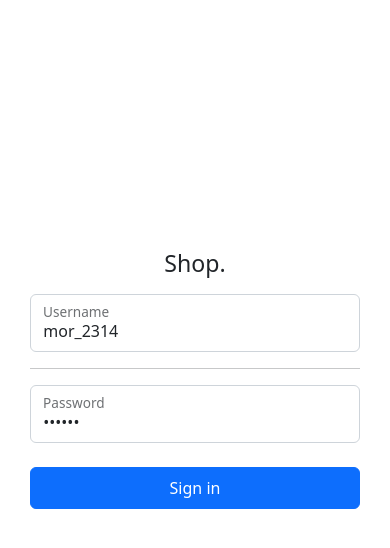
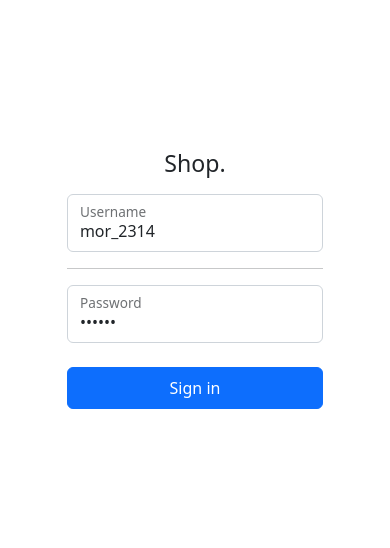
Before and after one commit to SandroAsanidze/Final-project-Ang, an Angular app: page / in a window 390 px wide. Shown: the top 548 px of the page. Built offline with nearby package versions, Linux system fonts and the light colour scheme.

Commit message:
update products-page responsive

```diff
--- a/src/app/auth/sign-in/sign-in.component.scss
+++ b/src/app/auth/sign-in/sign-in.component.scss
@@ -3,7 +3,7 @@
     align-items: center;
 }
 .sign-in {
-    margin: 250px auto;
+    margin: 150px auto;
     width: 25%;
     text-align: center;
 }
@@ -14,6 +14,6 @@
 }
 @media (max-width:560px){
     .sign-in {
-        width: 90%;
+        width: 70%;
     }
 }
--- a/src/app/header/header.component.scss
+++ b/src/app/header/header.component.scss
@@ -3,7 +3,9 @@
     font-size: 25px;
     color: #fff;
 }
-
+.nav-link {
+    margin-left: 25px;
+}
 a {
     color: #fff;
 }
--- a/src/app/products/products.component.html
+++ b/src/app/products/products.component.html
@@ -60,6 +60,6 @@
         <a [routerLink]= "['/products', product.id]" class="link">See more</a>
     </div>
 </div>
-<div style="width: 100%; margin-top: 100px">
+<div style="width: 100%; height: 0; margin-top: 50px;">
   <app-footer></app-footer>
 </div>
--- a/src/app/products/products.component.scss
+++ b/src/app/products/products.component.scss
@@ -51,3 +51,9 @@ h2 {
         margin-top: 20px;
     }
 }
+
+@media (max-width: 652px) {
+    .products {
+        justify-content: center;
+    }
+}
```
Also changed, not shown: src/app/auth/sign-in/sign-in.component.html (+0 -7 lines).
